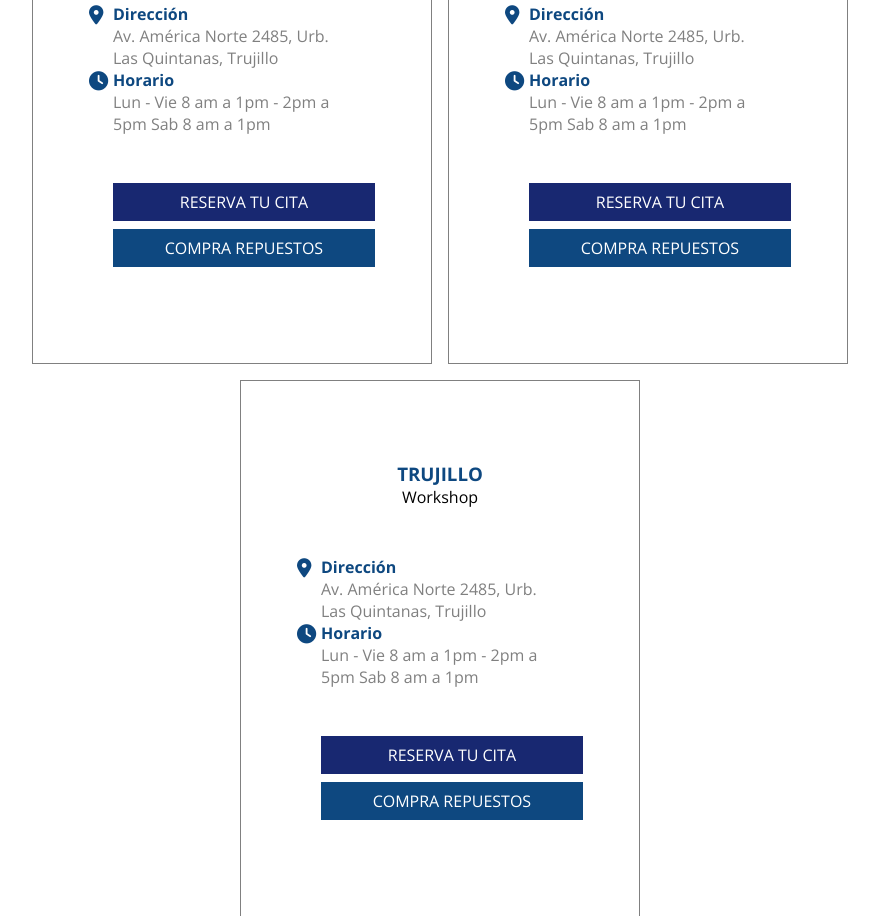
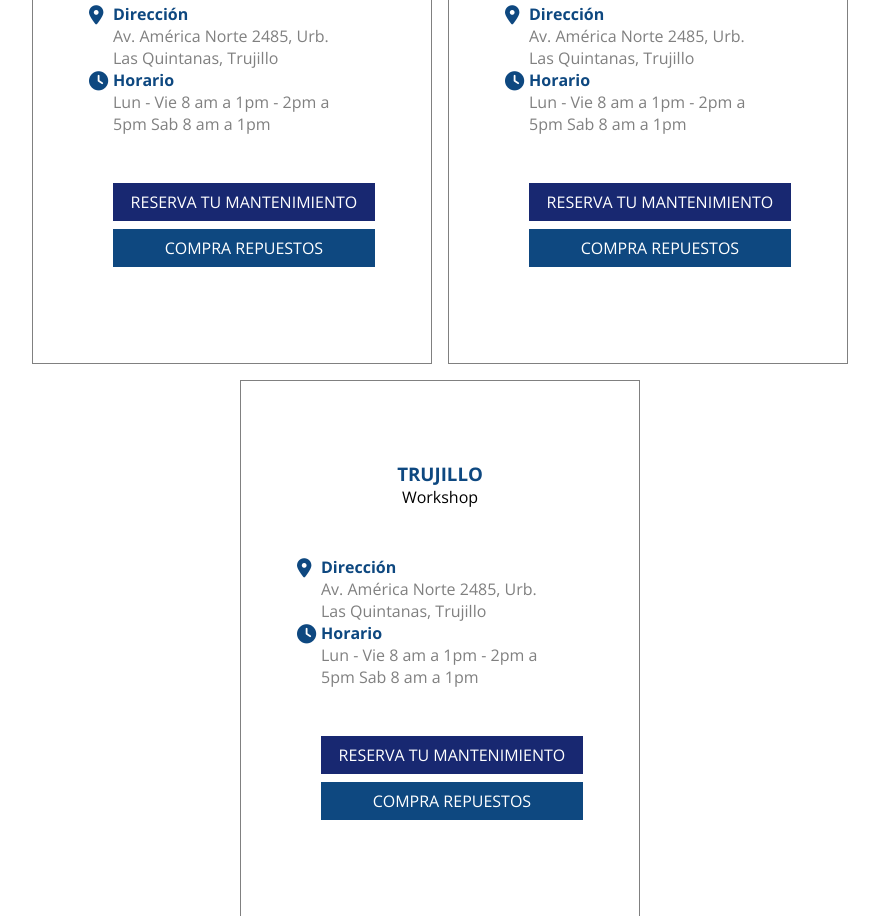
Before and after one commit to mj2silva/manucci-diesel, a plain HTML site: page index.html in a window 1280 px wide. Shown: the part 2074-2990 px from the top of the page, without its empty margins (200-1079 px from the left). Drawn offline with nearby package versions, Linux system fonts and the light colour scheme.

Commit message:
Correcciones

```diff
--- a/banner-principal.css
+++ b/banner-principal.css
@@ -55,7 +55,6 @@
   font-weight: 400;
   margin: 1rem auto;
   margin-bottom: 2rem;
-  background-color: #231f20;
   width: fit-content;
   padding: 1rem 2rem;
 }
--- a/index.html
+++ b/index.html
@@ -307,7 +307,7 @@
                 </div>
               </div>
               <div class="branch-card__buttons">
-                <a class="button button--primary" href="/contacto.html">Reserva tu cita</a>
+                <a class="button button--primary" href="/contacto.html">Reserva tu mantenimiento</a>
                 <a class="button button--secondary" href="/repuestos.html">Compra repuestos</a>
               </div>
             </div>
@@ -332,7 +332,7 @@
                 </div>
               </div>
               <div class="branch-card__buttons">
-                <a class="button button--primary" href="/contacto.html">Reserva tu cita</a>
+                <a class="button button--primary" href="/contacto.html">Reserva tu mantenimiento</a>
                 <a class="button button--secondary" href="/repuestos.html">Compra repuestos</a>
               </div>
             </div>
@@ -357,7 +357,7 @@
                 </div>
               </div>
               <div class="branch-card__buttons">
-                <a class="button button--primary" href="/contacto.html">Reserva tu cita</a>
+                <a class="button button--primary" href="/contacto.html">Reserva tu mantenimiento</a>
                 <a class="button button--secondary" href="/repuestos.html">Compra repuestos</a>
               </div>
             </div>
```
